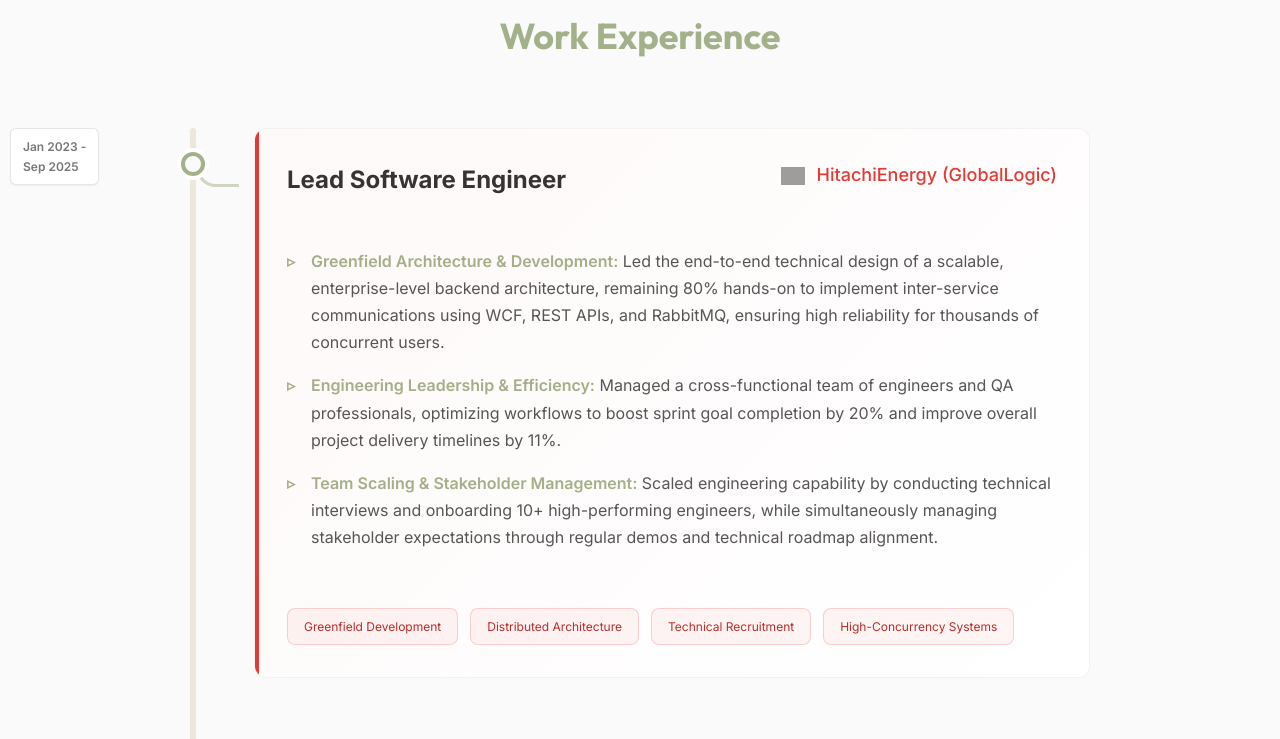
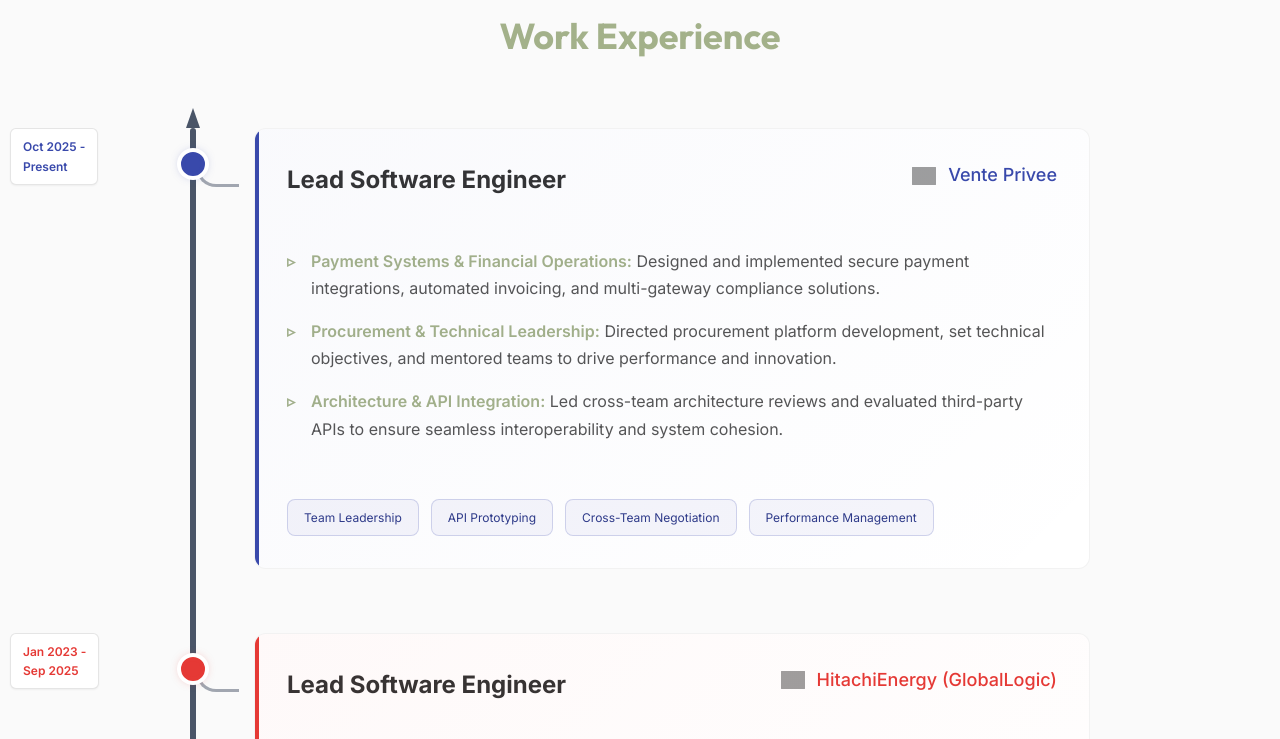
Before and after one commit to jidhintr/jidh.in, a plain HTML site: page index.html in a window 1280 px wide. Shown: the part 2040-2779 px from the top of the page. Drawn offline with Linux system fonts and the light colour scheme; grey boxes are pictures that could not be loaded.

Commit message:
feat: Add Vente Privee work experience and enhance timeline styling with an ongoing indicator.

```diff
--- a/index.html
+++ b/index.html
@@ -164,6 +164,41 @@
             <div class="container">
                 <h2 class="section-title">Work Experience</h2>
                 <div class="timeline">
+                    <!-- Vente Privee - Indigo (Current Position) -->
+                    <div class="timeline-item mat-indigo">
+                        <span class="timeline-date">Oct 2025 -<br>Present</span>
+                        <div class="timeline-marker"></div>
+                        <div class="timeline-content">
+                            <div class="timeline-text">
+                                <div class="timeline-header">
+                                    <h3>Lead Software Engineer</h3>
+                                    <a href="https://www.veepee.com" target="_blank" class="company-row">
+                                        <img src="https://logo.clearbit.com/veepee.com" class="company-logo"
+                                            alt="Vente Privee Logo">
+                                        <h4>Vente Privee</h4>
+                                    </a>
+                                </div>
+                                <ul class="timeline-achievements">
+                                    <li><strong>Payment Systems & Financial Operations:</strong> Designed and
+                                        implemented secure payment integrations, automated invoicing, and multi-gateway
+                                        compliance solutions.</li>
+                                    <li><strong>Procurement & Technical Leadership:</strong> Directed procurement
+                                        platform development, set technical objectives, and mentored teams to drive
+                                        performance and innovation.</li>
+                                    <li><strong>Architecture & API Integration:</strong> Led cross-team architecture
+                                        reviews and evaluated third-party APIs to ensure seamless interoperability and
+                                        system cohesion.</li>
+                                </ul>
+                                <div class="tech-tags">
+                                    <span class="tag">Team Leadership</span>
+                                    <span class="tag">API Prototyping</span>
+                                    <span class="tag">Cross-Team Negotiation</span>
+                                    <span class="tag">Performance Management</span>
+                                </div>
+                            </div>
+                        </div>
+                    </div>
+
                     <!-- HitachiEnergy - Red -->
                     <div class="timeline-item mat-red">
                         <span class="timeline-date">Jan 2023 -<br>Sep 2025</span>
--- a/styles.css
+++ b/styles.css
@@ -615,9 +615,25 @@ section {
     bottom: 0;
     width: 6px;
     /* Thicker line */
-    background: var(--color-bg-tertiary);
-    /* Softer, like a git branch track */
+    background: #4a5568;
+    /* Dark grey timeline */
     border-radius: 3px;
+}
+
+/* Arrow at top to show ongoing timeline */
+.timeline::after {
+    content: '';
+    position: absolute;
+    left: -4px;
+    /* Center the arrow on the line */
+    top: -20px;
+    width: 0;
+    height: 0;
+    border-left: 7px solid transparent;
+    border-right: 7px solid transparent;
+    border-bottom: 20px solid #4a5568;
+    /* Dark grey arrow pointing up */
+    z-index: 1;
 }
 
 .timeline-item {
@@ -650,10 +666,11 @@ section {
     width: 24px;
     height: 24px;
     border-radius: 50%;
-    background: var(--color-bg-primary);
-    border: 4px solid var(--color-accent-cyan);
-    box-shadow: 0 0 0 4px var(--color-bg-secondary);
-    /* Gap effect */
+    background: #00ffff;
+    /* Bright cyan for maximum contrast */
+    border: 4px solid #00ffff;
+    box-shadow: 0 0 0 4px var(--color-bg-secondary), 0 0 10px rgba(0, 255, 255, 0.5);
+    /* Gap effect + glow */
     z-index: 2;
 }
 
@@ -667,8 +684,8 @@ section {
     /* Align with marker center */
     width: 40px;
     height: 20px;
-    border-bottom: 3px solid var(--color-accent-cyan);
-    border-left: 3px solid var(--color-accent-cyan);
+    border-bottom: 3px solid #4a5568;
+    border-left: 3px solid #4a5568;
     border-bottom-left-radius: 20px;
     z-index: 1;
     opacity: 0.5;
@@ -686,24 +703,28 @@ section {
 }
 
 /* Material Design Card Variants */
-.timeline-item.mat-red .timeline-content {
+.timeline-item.mat-red {
     --card-accent: var(--mat-red);
 }
 
-.timeline-item.mat-blue .timeline-content {
+.timeline-item.mat-blue {
     --card-accent: var(--mat-blue);
 }
 
-.timeline-item.mat-purple .timeline-content {
+.timeline-item.mat-purple {
     --card-accent: var(--mat-purple);
 }
 
-.timeline-item.mat-teal .timeline-content {
+.timeline-item.mat-teal {
     --card-accent: var(--mat-teal);
 }
 
-.timeline-item.mat-amber .timeline-content {
+.timeline-item.mat-amber {
     --card-accent: var(--mat-amber);
+}
+
+.timeline-item.mat-indigo {
+    --card-accent: var(--mat-indigo);
 }
 
 .timeline-content::before {
@@ -758,8 +779,9 @@ section {
 }
 
 .timeline-item .timeline-marker {
-    border-color: var(--card-accent, var(--color-accent-cyan));
-    background: var(--color-bg-primary);
+    border-color: var(--card-accent, #00ffff);
+    background: var(--card-accent, #00ffff);
+    box-shadow: 0 0 0 4px var(--color-bg-secondary), 0 0 10px color-mix(in srgb, var(--card-accent, #00ffff) 50%, transparent);
 }
 
 .timeline-item .timeline-date {
@@ -1174,18 +1196,51 @@ section {
     flex-direction: column;
     align-items: center;
     gap: var(--spacing-md);
+    position: relative;
+    overflow: hidden;
+}
+
+/* Left accent border like timeline cards */
+.contact-card::before {
+    content: '';
+    position: absolute;
+    top: 0;
+    left: 0;
+    width: 4px;
+    height: 100%;
+    background: #4a5568;
+    /* Dark grey accent */
+    transition: width 0.3s ease;
+}
+
+.contact-card::after {
+    content: '';
+    position: absolute;
+    top: 0;
+    left: 0;
+    right: 0;
+    bottom: 0;
+    background: linear-gradient(135deg, #4a5568 0%, transparent 100%);
+    opacity: 0.03;
+    pointer-events: none;
 }
 
 .contact-card:hover {
-    border-color: var(--color-accent-cyan);
-    box-shadow: var(--shadow-glow);
-    transform: translateY(-5px);
+    border-color: #4a5568;
+    box-shadow: 0 20px 40px -15px rgba(74, 85, 104, 0.3);
+    transform: translateY(-5px) scale(1.01);
+}
+
+.contact-card:hover::before {
+    width: 6px;
 }
 
 .contact-icon {
     width: 40px;
     height: 40px;
-    color: var(--color-accent-cyan);
+    color: #4a5568;
+    /* Dark grey to match timeline */
+    z-index: 1;
 }
 
 .contact-card h3 {
```
